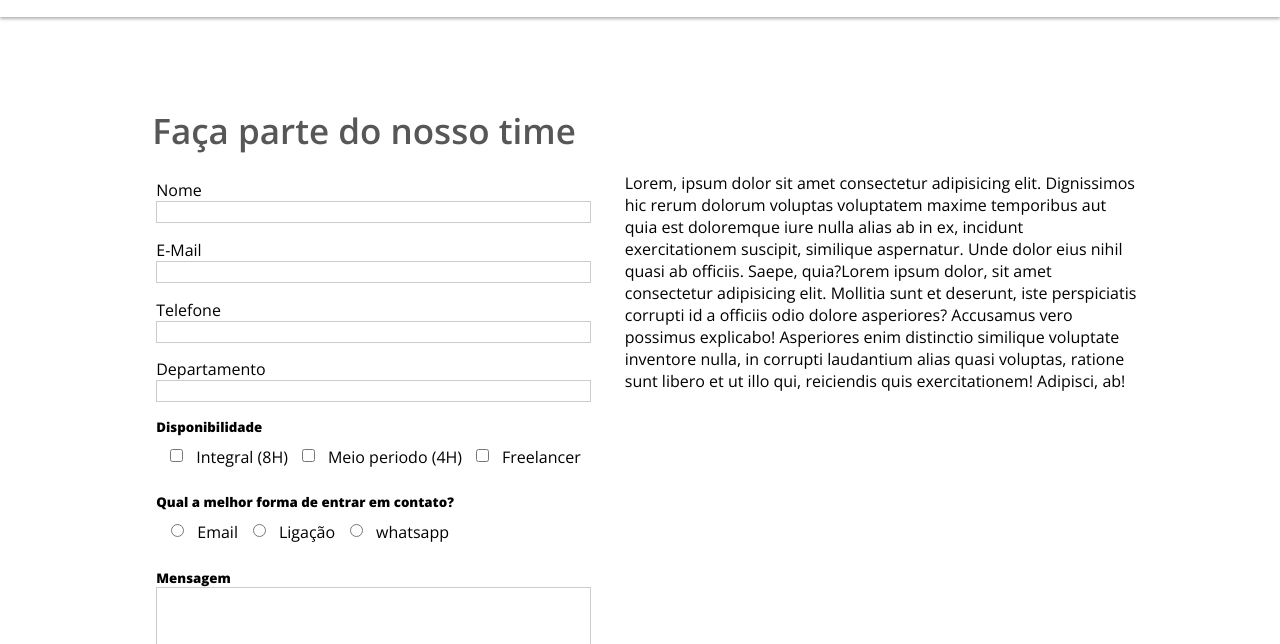
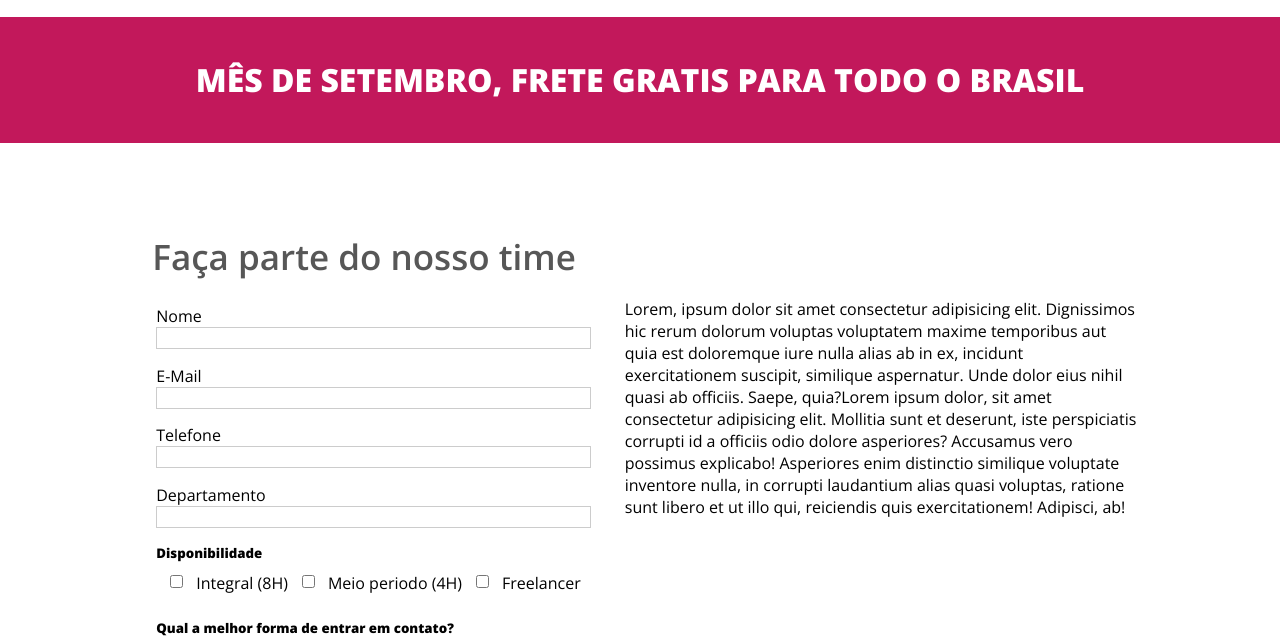
Before and after one commit to pedrosantana-dev/aula-html-css, a plain HTML site: page trabalhe-conosco.html in a window 1280 px wide. Shown: the part 134-778 px from the top of the page. Drawn offline with nearby package versions, Linux system fonts and the light colour scheme.

Commit message:
Adicionado .sticky

```diff
--- a/css/style.css
+++ b/css/style.css
@@ -241,3 +241,17 @@ footer .max-width img {
     margin: 0;
     padding: 0;
 }
+.sticky {
+  display: block;
+  width: 100vw;
+  position: sticky;
+  top: 5px;
+  z-index: 9999;
+  padding-top: 20px;
+  padding-bottom: 20px;
+  text-align: center;
+  background-color: #c2185b;
+}
+.sticky h1 {
+  color: #fff;
+}
--- a/trabalhe-conosco.html
+++ b/trabalhe-conosco.html
@@ -22,7 +22,14 @@
       </nav>
     </header>
 
+    <div class="sticky">
+      <h1>
+        MÊS DE SETEMBRO, FRETE GRATIS PARA TODO O BRASIL
+      </h1>
+    </div>
+
     <section>
+
       <div class="max-width">
         <div class="formulario">
           <h2>Faça parte do nosso time</h2>
```
